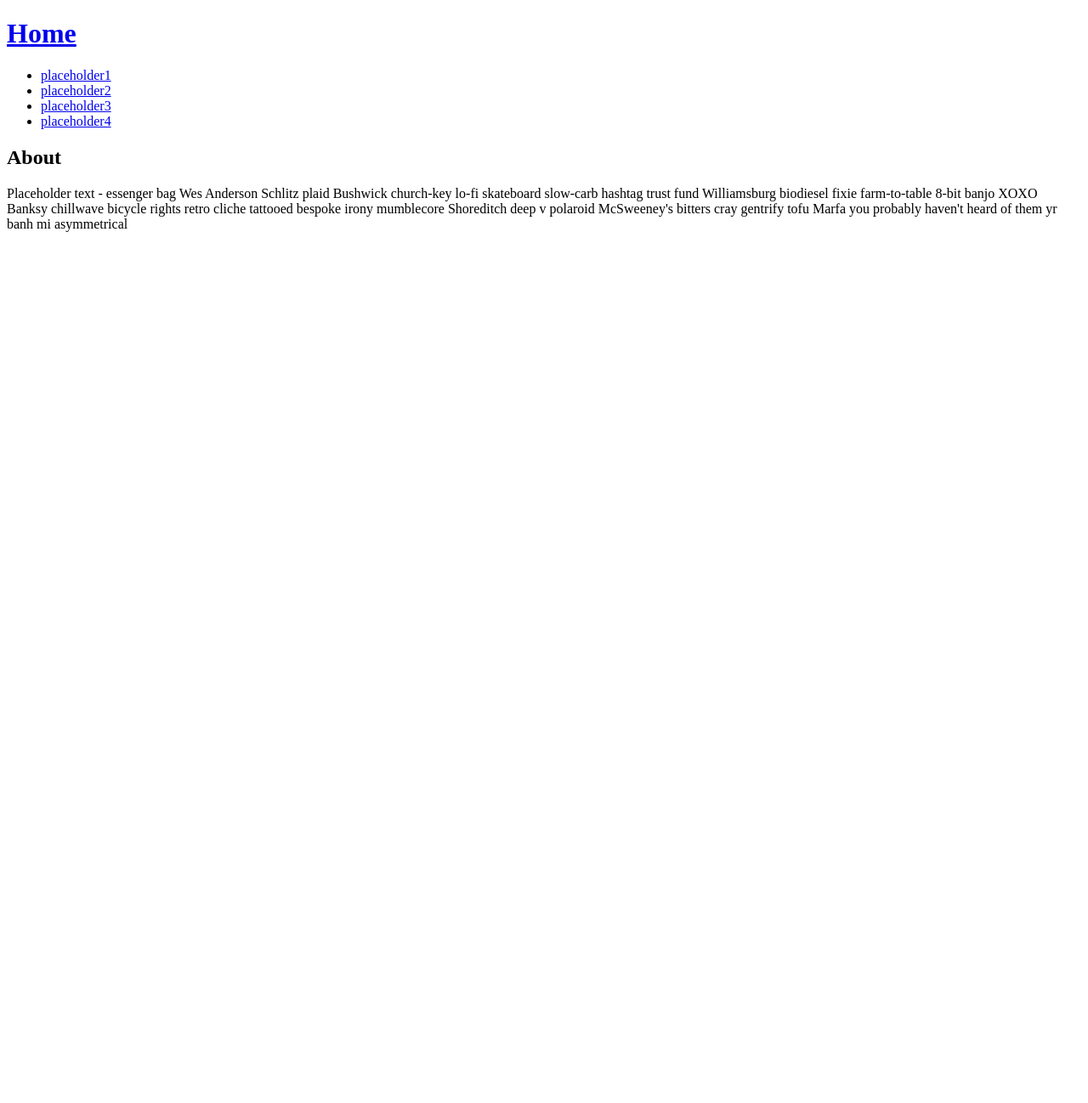
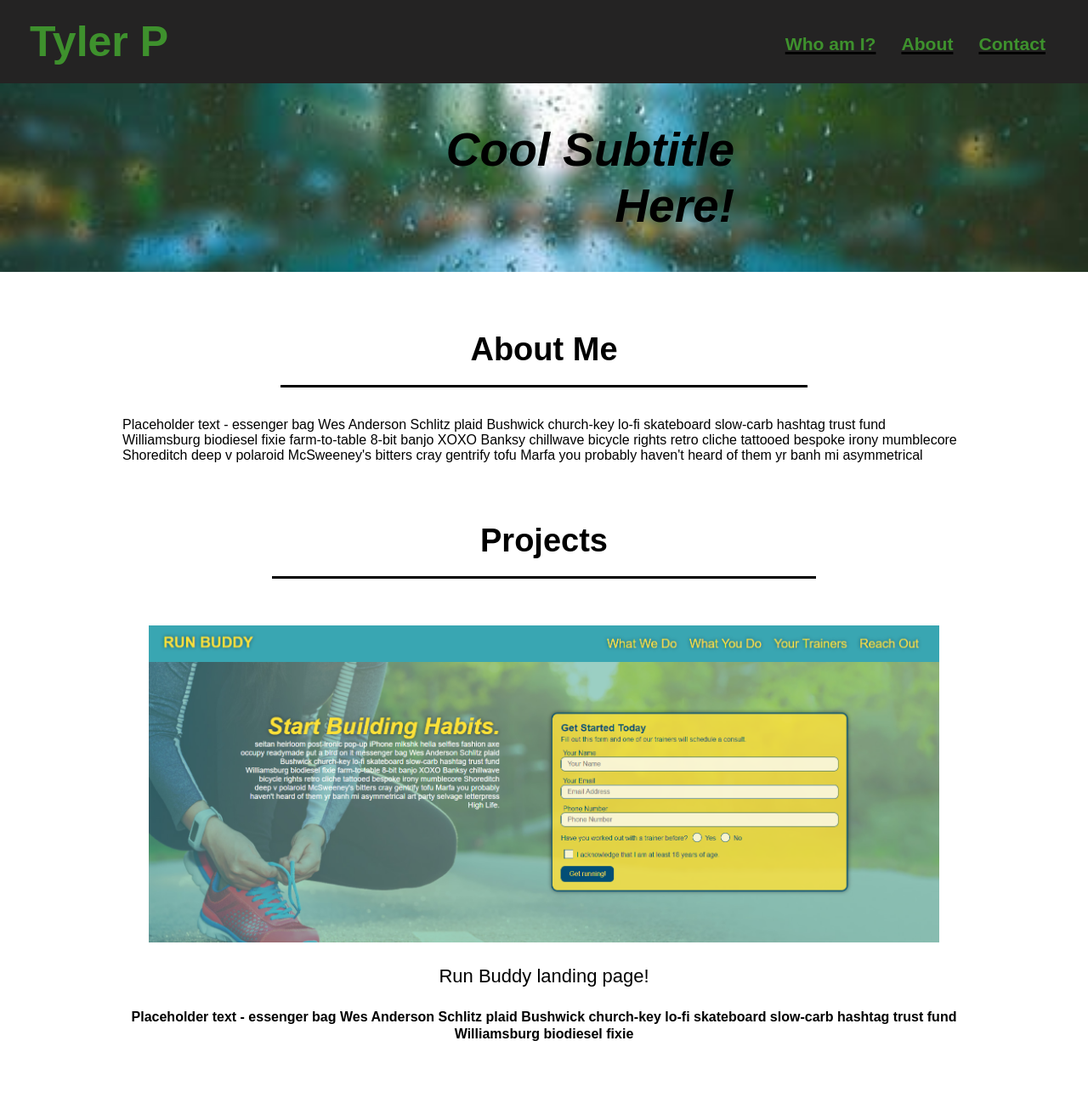
Before and after one commit to Tcpenn/Portfolio, a plain HTML site: page index.html in a window 1280 px wide. Shown: the top 1298 px of the page at 85% size. Before the commit the page ends 800 px from the top, so only its background shows below. Drawn offline with Linux system fonts and the light colour scheme.

Commit message:
challenge2 first commit

```diff
--- a/assets/styles.css
+++ b/assets/styles.css
@@ -2,7 +2,210 @@
     box-sizing: border-box;
     margin: 0;
     padding: 0;
+    font-family: Arial, Helvetica, sans-serif;
   }
-  .hero {
-    color: red;
+
+header {
+    padding: 20px 35px;
+    background-color: var(--tertiary-color);
+    display: flex;
+    justify-content: space-between;
+    flex-wrap: wrap;
+    top: 0;
+    background-size: cover;
+    background-attachment: fixed;
+    background-position: 80%;
+    background-color: rgba(22, 21, 21, 0.938);
   }
+
+  header h1 {
+    font-weight: bold;
+    margin: 0;
+    font-size: 50px;
+    color: rgb(62, 145, 45);
+
+  }
+
+  header a {
+    text-decoration: none;
+    color: rgb(62, 145, 45);
+    text-align: right;
+  }
+
+  header nav {
+    margin: 7px 0;
+    text-decoration: underline;
+    font-weight: bold;
+  }
+
+  header nav ul {
+    display: flex;
+    flex-wrap: wrap;
+    justify-content: space-between;
+    align-items: center;
+    list-style: none;
+    font-size: 35px;
+  }
+
+  header nav ul li a {
+    padding: 10px 15px;
+    font-weight: bold;
+    font-size: 1.65vw;
+
+  }
+.hero {
+  background-image: url("./background.jpeg");
+  background-size: cover;
+  display: flex;
+  justify-content: center;
+  flex-wrap: wrap;
+  align-items: flex-start;
+  background-attachment: fixed;
+  background-position: 80%;
+}
+.hero h2 {
+  width: 35%;
+  text-align: right;
+  margin: 3.5%;
+  color: rgb(0, 0, 0);
+  font-style: italic;
+  font-size: 55px;
+  line-height: 1.2;
+}
+.flex-row {
+  display: flex;
+}
+
+.section-title {
+  font-size: 48px;
+  border-bottom: 3px solid;
+  color: var(--secondary-color);
+  padding-bottom: 20px;
+  text-align: center;
+  margin: 0 auto 35px auto;
+  width: 50%;
+}
+
+  .work {
+    width: 100%;
+    margin: 0 auto;
+    display: flex;
+    flex-wrap: wrap;
+    justify-content: space-around;
+    flex-direction: column;
+  }
+  .projects {
+    margin: 20px;
+    flex: 1;
+    background: rgb(255, 255, 255);
+    color: black;
+  }
+  .work h2 {
+    font-size: 38px;
+    border-bottom: 3px solid;
+    padding-bottom: 20px;
+    text-align: center;
+    margin: 0 auto 35px auto;
+    width: 50%;
+  }
+  .work p {
+    flex-direction: column;
+    font-size: px;
+    float: right;
+  }
+
+  .work img {
+    display: block;
+    margin-left: auto;
+    margin-right: auto;
+    width: 75%;
+    max-width: 100%;
+  }
+
+.description {
+  padding: 25px;
+  line-height: 1.3;
+}
+
+.description h3{
+  font-weight: lighter;
+  font-size: 22px;
+  margin-bottom: 15px;
+  text-align: center;
+}
+ .description p {
+  font-size: 17px;
+  text-align: center;
+  padding-bottom:10px;
+ }
+
+  .content {
+    padding: 8px 95px 8px 95px;
+    text-align: center;
+  }
+
+  .about-me {
+    display: flex;
+    padding:20px 20px 20px 20px;
+    margin:50px auto;
+  }
+  .about-me h2 {
+    font-size: 38px;
+    border-bottom: 3px solid;
+    padding-bottom: 20px;
+    text-align: center;
+    margin: 0 auto 35px auto;
+    width: 50%;
+
+
+  }
+  .about-me p {
+    width: 80%;
+    margin: 0 auto;
+  }
+  .contact {
+    text-align: center;
+    padding-left: 20px;
+    padding-right: 20px;
+  }
+  .contact h2 {
+    padding: 10px 10px 10px 10px;
+  }
+  .contact ul {
+    display: flex;
+    justify-content: space-between;
+    flex-wrap: wrap;
+    align-items: center;
+    list-style: none;
+    text-decoration: underline;
+  }
+
+.contact ul li {
+  padding-left: 100px;
+  padding-right: 100px;
+  font-size: 30px;
+}
+
+  footer {
+    background: var(--primary-color);
+    padding: 40px 35px;
+    display: flex;
+    justify-content: space-between;
+    flex-wrap: wrap;
+    width: 100%;
+  }
+
+  footer h2 {
+    color: var(--secondary-color);
+    font-size: 30px;
+    margin: 0;
+  }
+
+  footer div {
+    line-height: 1.5;
+    text-align: right;
+  }
+
+  footer a {
+    color: var(--secondary-color);
+  }
--- a/index.html
+++ b/index.html
@@ -3,27 +3,24 @@
     <head>
         <meta charset="UTF8">
         <title>Portfolio</title>
-        <link rel="stylesheet" hrel=./assets/styles.css />
+        <link rel="stylesheet" href="assets/styles.css">
     </head>
     <body>
         <!-- Start of the navigation -->
         <header>
             <h1>
-                <a href="/">Home</a>
+                <a href="/">Tyler P</a>
             </h1>
             <nav>
                 <ul>
                     <li>
-                       <a href="#placeholder1">placeholder1</a>
+                        <a href="#who-am-i">Who am I?</a>
                     </li>
                     <li>
-                        <a href="#placeholder2">placeholder2</a>
+                       <a href="#about">About</a>
                     </li>
                     <li>
-                        <a href="#placeholder3">placeholder3</a>
-                    </li>
-                    <li>
-                        <a href="#placeholder4">placeholder4</a>
+                        <a href="#contact">Contact</a>
                     </li>
                 </ul>
             </nav>
@@ -32,8 +29,15 @@
 
         <!-- hero/jumbotron-->
         <section class="hero">
-            <div class="hero-main">
-                <h2>About</h2>
+            <h2>
+                Cool Subtitle Here!
+            </h2>
+
+        </section>
+        <!-- Content -->
+        <section class="about-me" id="about-me">
+            <div class="about-me-secondary">
+                <h2>About Me</h2>
                 <p>
                     Placeholder text - essenger bag Wes Anderson Schlitz plaid Bushwick church-key lo-fi skateboard slow-carb hashtag trust fund
                     Williamsburg biodiesel fixie farm-to-table 8-bit banjo XOXO Banksy chillwave bicycle rights retro cliche
@@ -41,7 +45,46 @@
                     probably haven't heard of them yr banh mi asymmetrical
                 </p>
             </div>
+        </section>
+        <section class="work" id="work">
+            <div class="flex-row">
+                <h2 class= "section-title primary-border">Projects</h2>
+            </div>
 
+            <div class="projects">
+                <img src="./assets/run-buddy-thumbnail.PNG" alt="Run Buddy landing page">
+                <div class="description">
+                    <h3 class="title">Run Buddy landing page!</h3>
+                    <h4 class="content">Placeholder text - essenger bag Wes Anderson Schlitz plaid Bushwick church-key lo-fi skateboard slow-carb hashtag trust fund
+                        Williamsburg biodiesel fixie</h4>
+                </div>
+            </div>
+            <div class="projects">
+                <img src="assets/download.png" alt="placeholder">
+                <div class=" description">
+                    <h3 class="title">Placeholder</h3>
+                    <h4 class="content"> bespoke irony mumblecore Shoreditch deep v polaroid McSweeney's bitters cray gentrify tofu Marfa you
+                        probably haven't heard of them yr banh mi asymmetrical
+                    </h4>
+                </div>
+            </div>
         </section>
+
+        <section class="contact" id="contact">
+            <div class="contact-secondary">
+                <h2>How to contact me</h2>
+                <address>
+                    Phone: 352-875-3533<br/>
+                    <a href="www.linkedin.com/in/tyler-pennington-446a4b212")>Linkedin</a> <br/>
+                    Email: <a href="mailto:tcpenn1026@gmail.com">Tcpenn1026@gmail.com</a> <br/>
+                </address>
+        </section>
+
+        <footer>
+            <h2>Made with Effort</h2>
+            <div>
+                <a href="/">Read this crap</a>
+            </div>
+        </footer>
     </body>
 </html>
```
Also changed, not shown: assets/background.jpeg (added), assets/download.png (added), assets/run-buddy-thumbnail.PNG (added).
